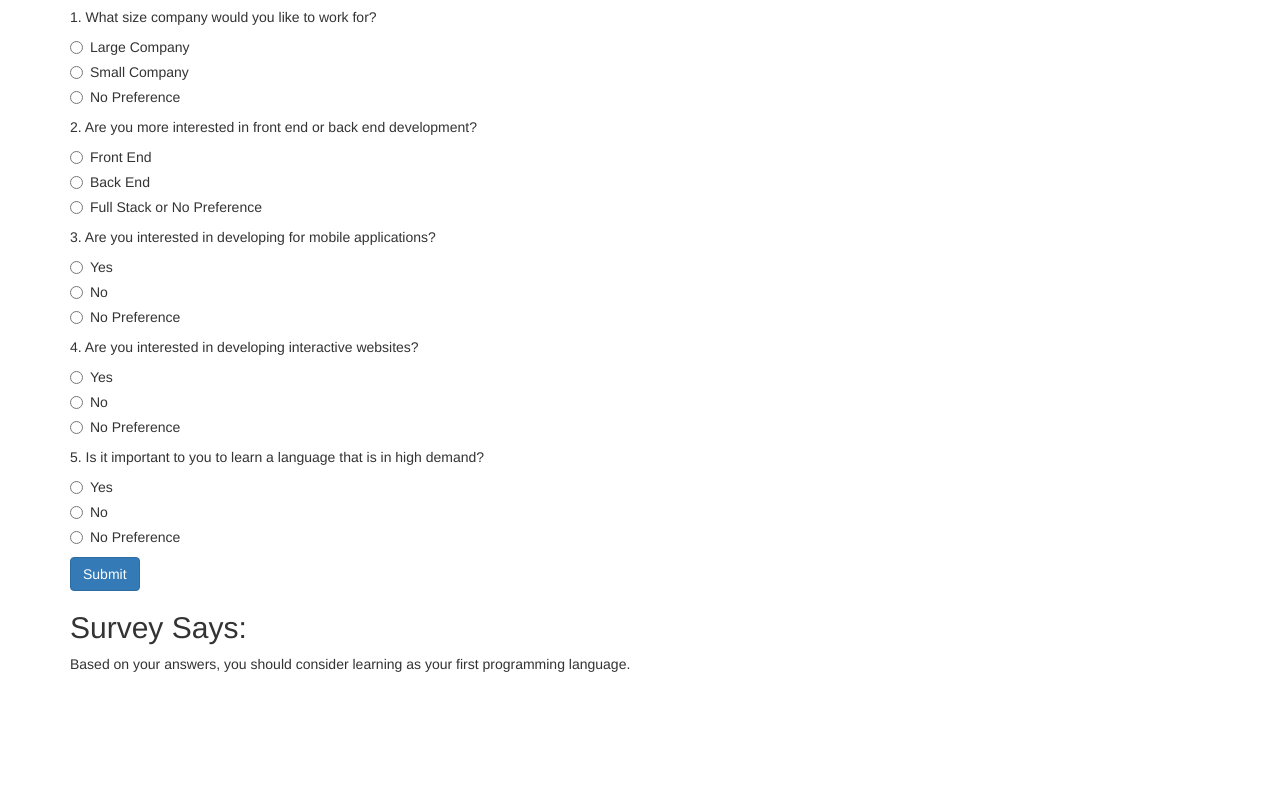
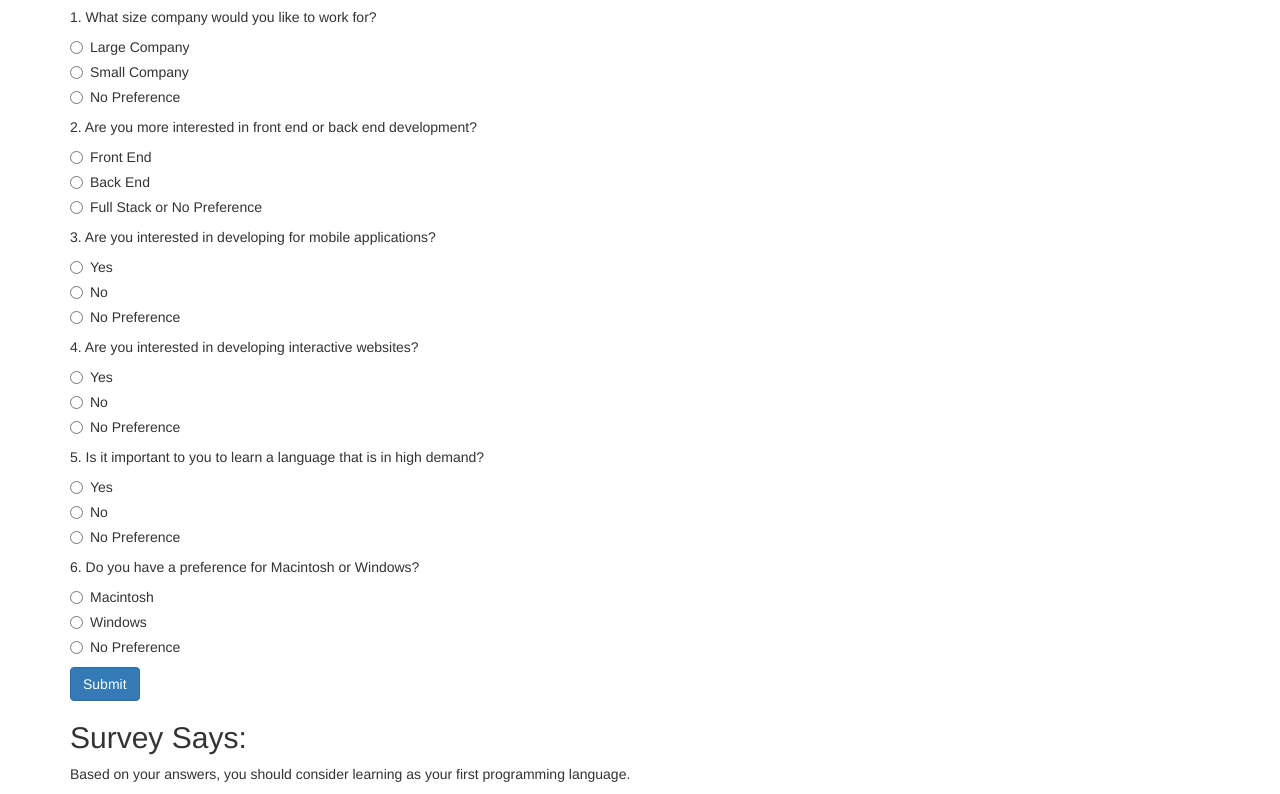
Before and after one commit to Sara-Hamilton/track-suggester, a plain HTML site: page index.html in a window 1280 px wide. Shown: the part 109-903 px from the top of the page. Before the commit the page ends 800 px from the top, so only its background shows below. Drawn offline with Linux system fonts and the light colour scheme.

Commit message:
add question 6

```diff
--- a/index.html
+++ b/index.html
@@ -124,6 +124,28 @@
             </div>
           </div>
 
+          <div class="question">
+            <p>6. Do you have a preference for Macintosh or Windows?</p>
+            <div class="radio">
+              <label>
+                <input type="radio" name="osPreference" value="mac">
+                Macintosh
+              </label>
+            </div>
+            <div class="radio">
+              <label>
+                <input type="radio" name="osPreference" value="windows">
+                Windows
+              </label>
+            </div>
+            <div class="radio">
+              <label>
+                <input type="radio" name="osPreference" value="either">
+                No Preference
+              </label>
+            </div>
+          </div>
+
           <button type="submit" class="btn btn-primary">Submit</button>
         </form>
       </div>
```
